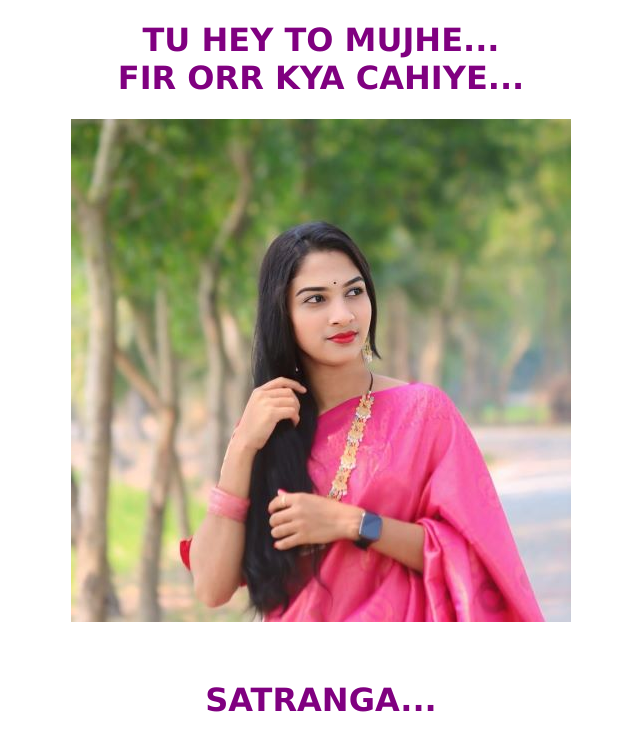
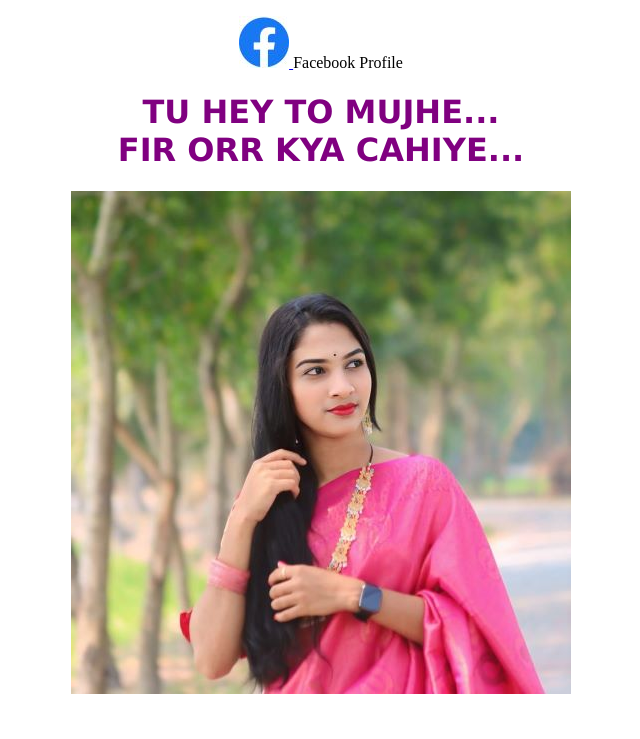
Before and after one commit to pranab1122/proma, a plain HTML site: page index.html in a window 1280 px wide. Shown: the top 739 px of the page, without its empty margins (319-959 px from the left). Drawn offline with Linux system fonts and the light colour scheme.

Commit message:
Update index.html

```diff
--- a/index.html
+++ b/index.html
@@ -14,6 +14,12 @@
   </style>
 </head>
 <body>
+	<p class="profile-link">
+    <a href="https://www.facebook.com/profile.php?id=100089124747562">
+        <img src="facebook.jpg" alt="Facebook Profile">
+    </a>
+    Facebook Profile
+</p>
   <h1>TU HEY TO MUJHE...<br>FIR ORR KYA CAHIYE...</h1>
   <p><a href="https://youtu.be/8sLS2knUa6Y?si=A8sHs_2X0G-Vf_gr">
     <img src="proma.jpg" width="500" height="503"></a></p><br>
@@ -28,6 +34,6 @@
 	<h1>KAHANI SUNO...</h1>
 	  <p><a href="https://youtu.be/_XBVWlI8TsQ?si=59acbhRekQ7ZQnfc">
     <img src="proma4.0.jpg" width="500" height="629"></a></p>
-	<p><a href="https://www.facebook.com/profile.php?id=100089124747562"><img src="facebook.jpg"><br>click here to see<a><br>Facebook Profile</p>
+
 </body>
 </html>
```
